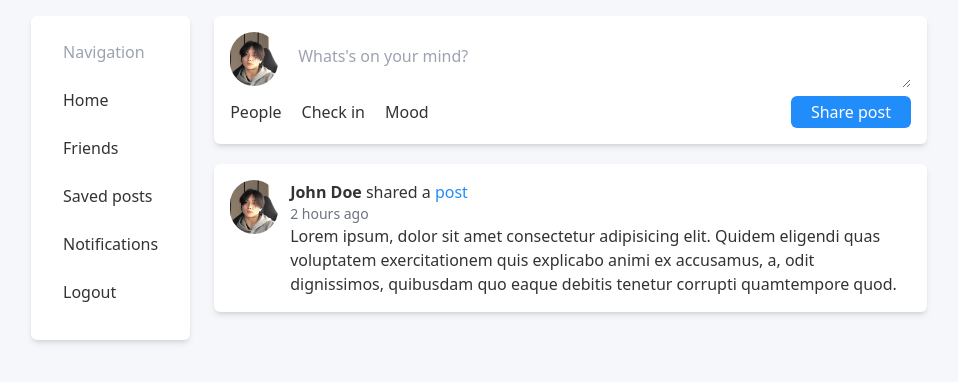
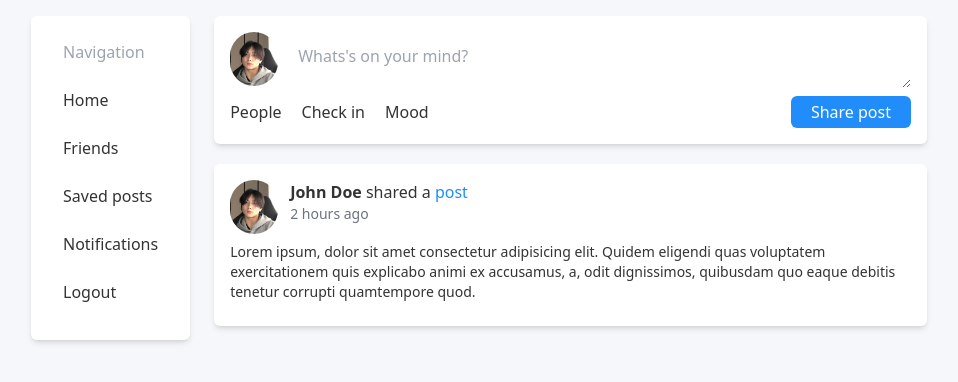
Before and after one commit to CodeKaito/NextJS-SocialMedia, a Next.js app: page / in a window 1280 px wide. Shown: the top 382 px of the page, without its empty margins (161-1119 px from the left). Built offline with nearby package versions, Linux system fonts and the light colour scheme.

Commit message:
Update PostCard.js

```diff
--- a/components/PostCard.js
+++ b/components/PostCard.js
@@ -4,18 +4,23 @@ import Card from "./Card";
 export default function PostCard() {
     return(
         <Card>
-          <div className='flex gap-3'>
+            <div className='flex gap-3'>
+                <div>
+                <Avatar />
+                </div>
             <div>
-              <Avatar />
+                <p><a className='font-semibold'>John Doe</a> shared a <a className='text-socialBlue'>post</a></p>
+                <p className='text-gray-500 text-sm'>2 hours ago</p>
+            </div>
+
+
             </div>
             <div>
-              <p><a className='font-semibold'>John Doe</a> shared a <a className='text-socialBlue'>post</a></p>
-              <p className='text-gray-500 text-sm'>2 hours ago</p>
-              <p>Lorem ipsum, dolor sit amet consectetur adipisicing elit.
-              Quidem eligendi quas voluptatem exercitationem quis explicabo animi ex accusamus, a, odit dignissimos,
-              quibusdam quo eaque debitis tenetur corrupti quamtempore quod.</p>
+                <p className='my-2 text-sm'>Lorem ipsum, dolor sit amet consectetur adipisicing elit.
+                Quidem eligendi quas voluptatem exercitationem quis explicabo animi ex accusamus, a, odit dignissimos,
+                quibusdam quo eaque debitis tenetur corrupti quamtempore quod.
+                </p>
             </div>
-          </div>
         </Card>
     )
 }
```
